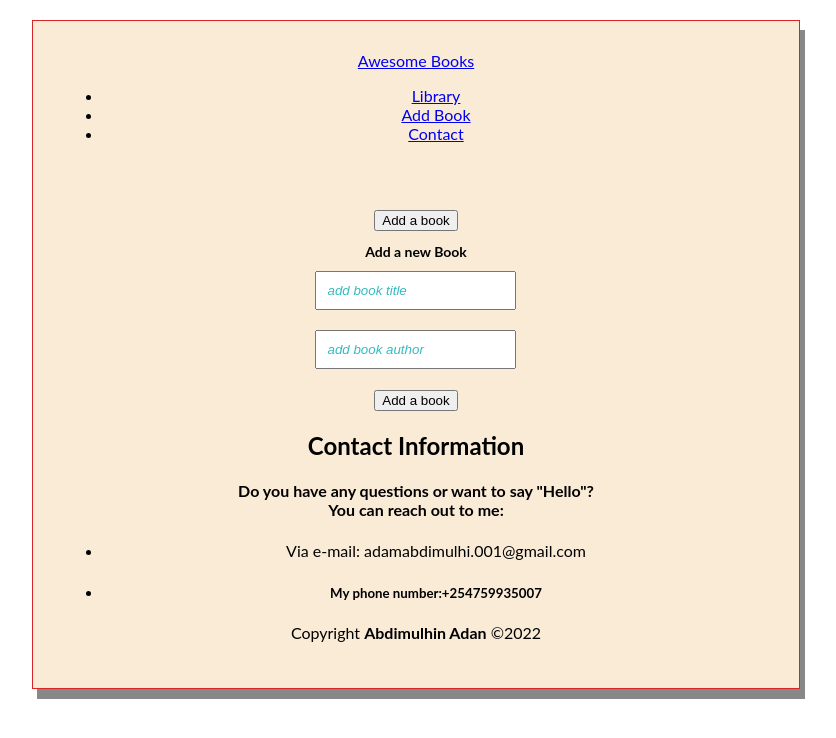
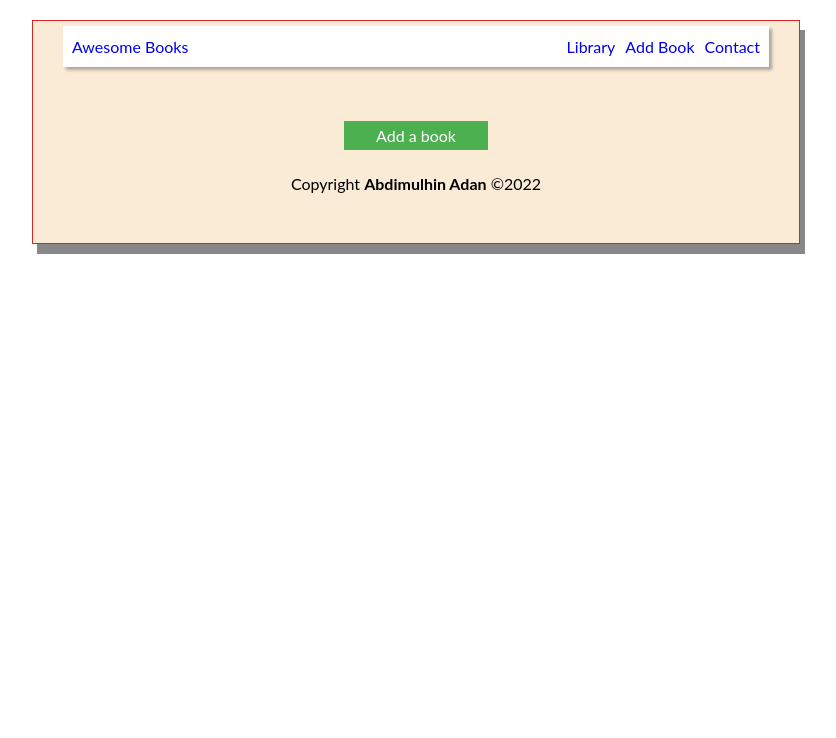
Before and after one commit to AbdimulhinYussuf3675/Awesome-books, a website: page index.html in a window 1280 px wide. Shown: the whole page, without its empty margins (224-1060 px from the left). Drawn offline with Linux system fonts and the light colour scheme.

Commit message:
Modified web app

```diff
--- a/styles/styles.css
+++ b/styles/styles.css
@@ -1,10 +1,8 @@
 * {
+  margin: 0;
+  padding: 0;
   box-sizing: border-box;
-}
-
-body {
-  margin: 0;
-  padding: 0 0 100px;
+  font-family: "Lato", sans-serif;
 }
 
 .container {
@@ -72,3 +70,76 @@ input {
   text-transform: lowercase;
   font-style: italic;
 }
+
+nav {
+  background-color: #fff;
+  height: 41px;
+  padding: 0px 9px;
+  box-shadow: 3px 3px 3px rgb(0 0 0 / 30%);
+  display: flex;
+  justify-content: space-between;
+  flex-direction: row;
+  align-items: center;
+  margin-top: -25px;
+}
+
+.navlinks {
+  display: flex;
+  justify-content: space-between;
+  gap: 10px;
+}
+
+.navLink {
+  border-right: 3px solid #003557;
+  padding: 5px 0;
+  padding-right: 10px;
+}
+
+ul {
+  list-style: none;
+}
+
+.navLink:nth-child(3) {
+  border-right: none;
+  padding-right: 0;
+}
+
+.navLink a:hover {
+  color: #ff3860;
+}
+
+a {
+  text-decoration: none;
+}
+
+
+#addBook {
+  display: none;
+  transition: all 0.5s;
+  padding: 15px;
+  margin: 20px;
+  align-items: center;
+}
+
+#contact {
+  display: none;
+  transition: all 0.5s;
+  padding: 40px;
+}
+
+button {
+  background-color: #4CAF50;
+  border: none;
+  color: white;
+  padding: 5px 32px;
+  text-align: center;
+  text-decoration: none;
+  display: inline-block;
+  font-size: 16px;
+  margin: 4px 2px;
+  cursor: pointer;
+}
+
+footer {
+  padding: 20px;
+}
```
